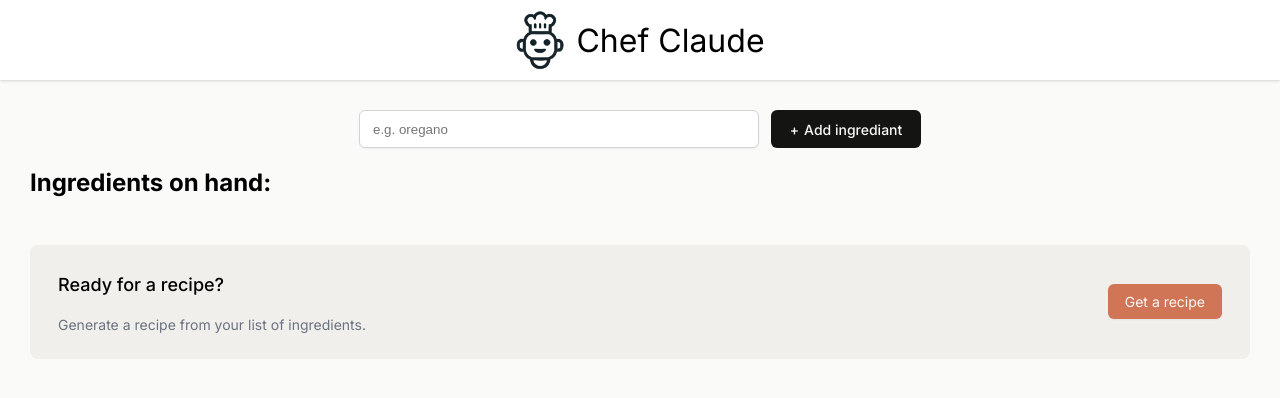
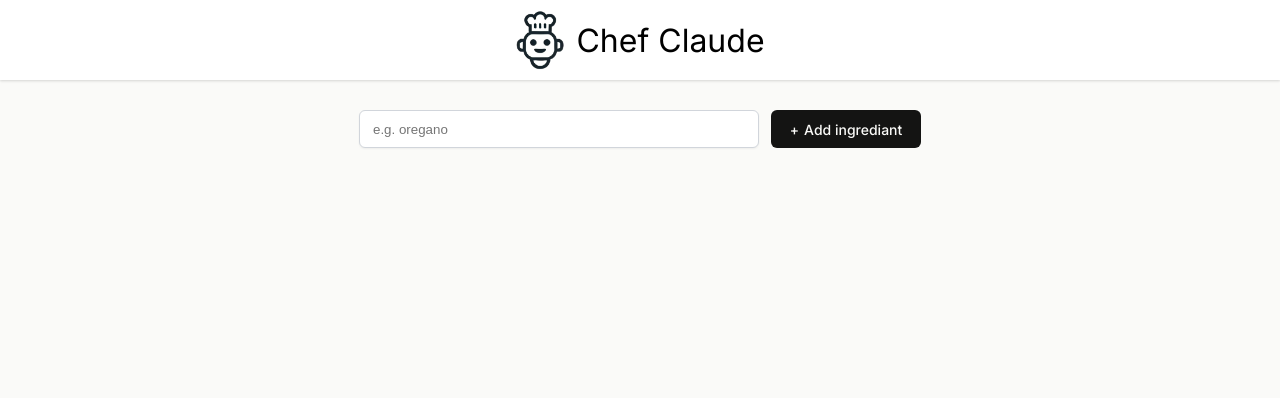
Before and after one commit to BhojNayak18/Chef-Claude-Project, a React (Vite) app: page / in a window 1280 px wide. Shown: the top 398 px of the page. Built offline with nearby package versions, Linux system fonts and the light colour scheme.

Commit message:
Conditional rendering for recipe prompt based on ingredient count in Main component

```diff
--- a/src/components/main.jsx
+++ b/src/components/main.jsx
@@ -24,11 +24,13 @@ export default function Main() {
         <button type="submit">Add ingrediant</button>
       </form>
 
+      {ingredients.length ? (
         <section>
           <h2>Ingredients on hand:</h2>
           <ul className="ingredients-list" aria-live="polite">
             {ingredientsListItems}
           </ul>
+          {ingredients.length > 3 ? (
             <div className="get-recipe-container">
               <div>
                 <h3>Ready for a recipe?</h3>
@@ -36,7 +38,9 @@ export default function Main() {
               </div>
               <button>Get a recipe</button>
             </div>
+          ) : null}
         </section>
+      ) : null}
     </main>
   );
 }
```
Lines whose indentation alone changed are shown as unchanged.
